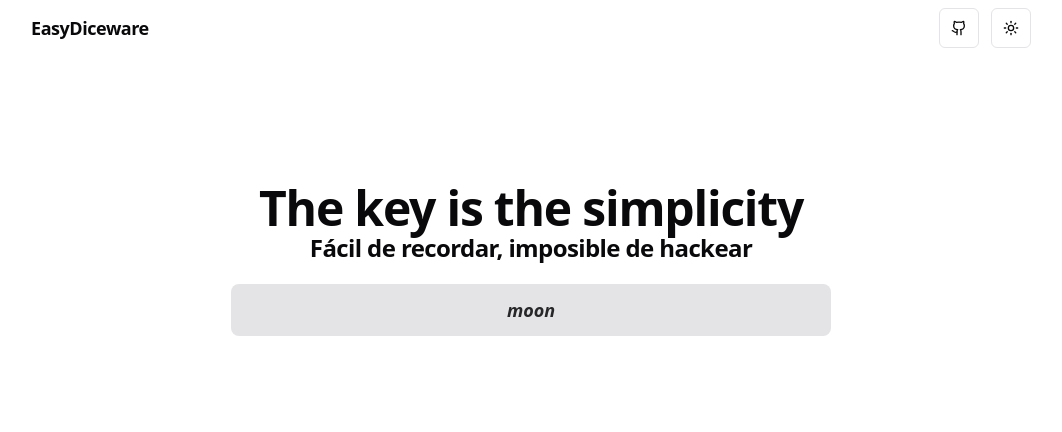
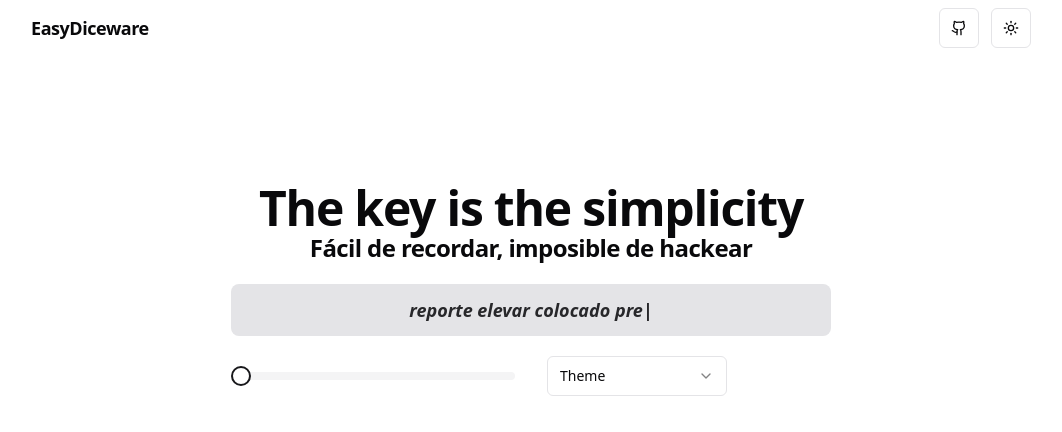
Before and after one commit to dgox16/easy-diceware, a React (Vite) app in the folder frontend/: page / in a window 1280 px wide. Shown: the top 432 px of the page, without its empty margins (109-1171 px from the left). Built offline with nearby package versions, Linux system fonts and the light colour scheme.

Commit message:
Se creo el esqueleto del formulario

```diff
--- a/frontend/package.json
+++ b/frontend/package.json
@@ -11,6 +11,8 @@
   },
   "dependencies": {
     "@radix-ui/react-dropdown-menu": "^2.1.2",
+    "@radix-ui/react-select": "^2.1.2",
+    "@radix-ui/react-slider": "^1.2.1",
     "@radix-ui/react-slot": "^1.1.0",
     "@vitejs/plugin-react": "^4.3.2",
     "class-variance-authority": "^0.7.0",
@@ -18,6 +20,7 @@
     "lucide-react": "^0.453.0",
     "react": "^18.3.1",
     "react-dom": "^18.3.1",
+    "react-type-animation": "^3.2.0",
     "tailwind-merge": "^2.5.4",
     "tailwindcss-animate": "^1.0.7"
   },
--- a/frontend/src/App.tsx
+++ b/frontend/src/App.tsx
@@ -1,12 +1,7 @@
 import {MainLayout} from "@/layouts/MainLayout.tsx";
 import {useEffect, useState} from "react";
-
-const dicewarePasswords = [
-    "volcano monkey whisker sunset",
-    "moon river dragon shadow",
-    "cactus eagle thunder paper",
-    "night crystal ocean ripple"
-];
+import {PasswordAnimate} from "@/components/PasswordAnimate.tsx";
+import {PasswordForm} from "@/components/PasswordForm.tsx";
 
 function App() {
     const [isSpanish, setIsSpanish] = useState(false);
@@ -15,34 +10,13 @@
         const userLanguage = navigator.language
         setIsSpanish(userLanguage.startsWith('es'));
     }, []);
-    const [displayedText, setDisplayedText] = useState("");
-    const [currentPassword, setCurrentPassword] = useState(0);
-    const [charIndex, setCharIndex] = useState(0);
-
-    useEffect(() => {
-        const password = dicewarePasswords[currentPassword];
-        if (charIndex < password.length) {
-            const timeout = setTimeout(() => {
-                setDisplayedText(prev => prev + password[charIndex]);
-                setCharIndex(charIndex + 1);
-            }, 100);
-            return () => clearTimeout(timeout);
-        } else {
-            const resetTimeout = setTimeout(() => {
-                setDisplayedText("");
-                setCharIndex(0);
-                setCurrentPassword((currentPassword + 1) % dicewarePasswords.length);
-            }, 2000);
-            return () => clearTimeout(resetTimeout);
-        }
-    }, [charIndex, currentPassword]);
 
     return (
         <MainLayout>
             <div className="flex justify-center mt-32 flex-col">
                 <div className="flex justify-center">
                     <h1 className="scroll-m-20 text-5xl font-extrabold tracking-tight">
-                        {isSpanish ? "La clave es la simplicidad" : " The key is the simplicity"}
+                        {isSpanish ? "La clave es la simplicidad" : "The key is the simplicity"}
                     </h1>
 
                 </div>
@@ -51,12 +25,8 @@
                         Fácil de recordar, imposible de hackear
                     </h2>
                 </div>
-                <div className="flex justify-center mt-5">
-                    <div
-                        className="text-center text-lg w-[600px] bg-zinc-200 dark:bg-zinc-800 rounded-lg py-3 italic font-semibold text-zinc-800 dark:text-zinc-200">
-                        {displayedText || <span>&nbsp;</span>}
-                    </div>
-                </div>
+                <PasswordAnimate/>
+                <PasswordForm/>
             </div>
         </MainLayout>
     )
--- /dev/null
+++ b/frontend/src/components/PasswordAnimate.tsx
@@ -0,0 +1,25 @@
+import {TypeAnimation} from "react-type-animation";
+
+export const PasswordAnimate = () => {
+    return (
+        <div className="flex justify-center mt-5">
+            <div
+                className="text-center text-lg w-[600px] bg-zinc-200 dark:bg-zinc-800 rounded-lg py-3 italic font-semibold text-zinc-800 dark:text-zinc-300">
+                <TypeAnimation
+                    sequence={[
+                        'nivel bruja garrido maximizar',
+                        500,
+                        'reporte elevar colocado prensa',
+                        500,
+                        'reja proveedor taller pasaje',
+                        500,
+                        'bala motor regular autopista',
+                        500,
+                    ]}
+                    speed={40}
+                    repeat={Infinity}
+                />
+            </div>
+        </div>
+    );
+};
--- /dev/null
+++ b/frontend/src/components/PasswordForm.tsx
@@ -0,0 +1,29 @@
+import {Slider} from "@/components/ui/slider"
+import {
+    Select,
+    SelectContent,
+    SelectItem,
+    SelectTrigger,
+    SelectValue,
+} from "@/components/ui/select"
+
+export const PasswordForm = () => {
+    return (
+        <div className="flex justify-center mt-5">
+            <div className="grid grid-cols-2 gap-8 w-[600px]">
+                <Slider defaultValue={[3]} min={3} max={6} step={1} onValueChange={(e) => console.log(e)}/>
+                <Select>
+                    <SelectTrigger className="w-[180px]">
+                        <SelectValue placeholder="Theme"/>
+                    </SelectTrigger>
+                    <SelectContent>
+                        <SelectItem value="light">Light</SelectItem>
+                        <SelectItem value="dark">Dark</SelectItem>
+                        <SelectItem value="system">System</SelectItem>
+                    </SelectContent>
+                </Select>
+
+            </div>
+        </div>
+    );
+};
--- /dev/null
+++ b/frontend/src/components/ui/select.tsx
@@ -0,0 +1,158 @@
+import * as React from "react"
+import * as SelectPrimitive from "@radix-ui/react-select"
+import { Check, ChevronDown, ChevronUp } from "lucide-react"
+
+import { cn } from "@/lib/utils"
+
+const Select = SelectPrimitive.Root
+
+const SelectGroup = SelectPrimitive.Group
+
+const SelectValue = SelectPrimitive.Value
+
+const SelectTrigger = React.forwardRef<
+  React.ElementRef<typeof SelectPrimitive.Trigger>,
+  React.ComponentPropsWithoutRef<typeof SelectPrimitive.Trigger>
+>(({ className, children, ...props }, ref) => (
+  <SelectPrimitive.Trigger
+    ref={ref}
+    className={cn(
+      "flex h-10 w-full items-center justify-between rounded-md border border-input bg-background px-3 py-2 text-sm ring-offset-background placeholder:text-muted-foreground focus:outline-none focus:ring-2 focus:ring-ring focus:ring-offset-2 disabled:cursor-not-allowed disabled:opacity-50 [&>span]:line-clamp-1",
+      className
+    )}
+    {...props}
+  >
+    {children}
+    <SelectPrimitive.Icon asChild>
+      <ChevronDown className="h-4 w-4 opacity-50" />
+    </SelectPrimitive.Icon>
+  </SelectPrimitive.Trigger>
+))
+SelectTrigger.displayName = SelectPrimitive.Trigger.displayName
+
+const SelectScrollUpButton = React.forwardRef<
+  React.ElementRef<typeof SelectPrimitive.ScrollUpButton>,
+  React.ComponentPropsWithoutRef<typeof SelectPrimitive.ScrollUpButton>
+>(({ className, ...props }, ref) => (
+  <SelectPrimitive.ScrollUpButton
+    ref={ref}
+    className={cn(
+      "flex cursor-default items-center justify-center py-1",
+      className
+    )}
+    {...props}
+  >
+    <ChevronUp className="h-4 w-4" />
+  </SelectPrimitive.ScrollUpButton>
+))
+SelectScrollUpButton.displayName = SelectPrimitive.ScrollUpButton.displayName
+
+const SelectScrollDownButton = React.forwardRef<
+  React.ElementRef<typeof SelectPrimitive.ScrollDownButton>,
+  React.ComponentPropsWithoutRef<typeof SelectPrimitive.ScrollDownButton>
+>(({ className, ...props }, ref) => (
+  <SelectPrimitive.ScrollDownButton
+    ref={ref}
+    className={cn(
+      "flex cursor-default items-center justify-center py-1",
+      className
+    )}
+    {...props}
+  >
+    <ChevronDown className="h-4 w-4" />
+  </SelectPrimitive.ScrollDownButton>
+))
+SelectScrollDownButton.displayName =
+  SelectPrimitive.ScrollDownButton.displayName
+
+const SelectContent = React.forwardRef<
+  React.ElementRef<typeof SelectPrimitive.Content>,
+  React.ComponentPropsWithoutRef<typeof SelectPrimitive.Content>
+>(({ className, children, position = "popper", ...props }, ref) => (
+  <SelectPrimitive.Portal>
+    <SelectPrimitive.Content
+      ref={ref}
+      className={cn(
+        "relative z-50 max-h-96 min-w-[8rem] overflow-hidden rounded-md border bg-popover text-popover-foreground shadow-md data-[state=open]:animate-in data-[state=closed]:animate-out data-[state=closed]:fade-out-0 data-[state=open]:fade-in-0 data-[state=closed]:zoom-out-95 data-[state=open]:zoom-in-95 data-[side=bottom]:slide-in-from-top-2 data-[side=left]:slide-in-from-right-2 data-[side=right]:slide-in-from-left-2 data-[side=top]:slide-in-from-bottom-2",
+        position === "popper" &&
+          "data-[side=bottom]:translate-y-1 data-[side=left]:-translate-x-1 data-[side=right]:translate-x-1 data-[side=top]:-translate-y-1",
+        className
+      )}
+      position={position}
+      {...props}
+    >
+      <SelectScrollUpButton />
+      <SelectPrimitive.Viewport
+        className={cn(
+          "p-1",
+          position === "popper" &&
+            "h-[var(--radix-select-trigger-height)] w-full min-w-[var(--radix-select-trigger-width)]"
+        )}
+      >
+        {children}
+      </SelectPrimitive.Viewport>
+      <SelectScrollDownButton />
+    </SelectPrimitive.Content>
+  </SelectPrimitive.Portal>
+))
+SelectContent.displayName = SelectPrimitive.Content.displayName
+
+const SelectLabel = React.forwardRef<
+  React.ElementRef<typeof SelectPrimitive.Label>,
+  React.ComponentPropsWithoutRef<typeof SelectPrimitive.Label>
+>(({ className, ...props }, ref) => (
+  <SelectPrimitive.Label
+    ref={ref}
+    className={cn("py-1.5 pl-8 pr-2 text-sm font-semibold", className)}
+    {...props}
+  />
+))
+SelectLabel.displayName = SelectPrimitive.Label.displayName
+
+const SelectItem = React.forwardRef<
+  React.ElementRef<typeof SelectPrimitive.Item>,
+  React.ComponentPropsWithoutRef<typeof SelectPrimitive.Item>
+>(({ className, children, ...props }, ref) => (
+  <SelectPrimitive.Item
+    ref={ref}
+    className={cn(
+      "relative flex w-full cursor-default select-none items-center rounded-sm py-1.5 pl-8 pr-2 text-sm outline-none focus:bg-accent focus:text-accent-foreground data-[disabled]:pointer-events-none data-[disabled]:opacity-50",
+      className
+    )}
+    {...props}
+  >
+    <span className="absolute left-2 flex h-3.5 w-3.5 items-center justify-center">
+      <SelectPrimitive.ItemIndicator>
+        <Check className="h-4 w-4" />
+      </SelectPrimitive.ItemIndicator>
+    </span>
+
+    <SelectPrimitive.ItemText>{children}</SelectPrimitive.ItemText>
+  </SelectPrimitive.Item>
+))
+SelectItem.displayName = SelectPrimitive.Item.displayName
+
+const SelectSeparator = React.forwardRef<
+  React.ElementRef<typeof SelectPrimitive.Separator>,
+  React.ComponentPropsWithoutRef<typeof SelectPrimitive.Separator>
+>(({ className, ...props }, ref) => (
+  <SelectPrimitive.Separator
+    ref={ref}
+    className={cn("-mx-1 my-1 h-px bg-muted", className)}
+    {...props}
+  />
+))
+SelectSeparator.displayName = SelectPrimitive.Separator.displayName
+
+export {
+  Select,
+  SelectGroup,
+  SelectValue,
+  SelectTrigger,
+  SelectContent,
+  SelectLabel,
+  SelectItem,
+  SelectSeparator,
+  SelectScrollUpButton,
+  SelectScrollDownButton,
+}
--- /dev/null
+++ b/frontend/src/components/ui/slider.tsx
@@ -0,0 +1,26 @@
+import * as React from "react"
+import * as SliderPrimitive from "@radix-ui/react-slider"
+
+import { cn } from "@/lib/utils"
+
+const Slider = React.forwardRef<
+  React.ElementRef<typeof SliderPrimitive.Root>,
+  React.ComponentPropsWithoutRef<typeof SliderPrimitive.Root>
+>(({ className, ...props }, ref) => (
+  <SliderPrimitive.Root
+    ref={ref}
+    className={cn(
+      "relative flex w-full touch-none select-none items-center",
+      className
+    )}
+    {...props}
+  >
+    <SliderPrimitive.Track className="relative h-2 w-full grow overflow-hidden rounded-full bg-secondary">
+      <SliderPrimitive.Range className="absolute h-full bg-primary" />
+    </SliderPrimitive.Track>
+    <SliderPrimitive.Thumb className="block h-5 w-5 rounded-full border-2 border-primary bg-background ring-offset-background transition-colors focus-visible:outline-none focus-visible:ring-2 focus-visible:ring-ring focus-visible:ring-offset-2 disabled:pointer-events-none disabled:opacity-50" />
+  </SliderPrimitive.Root>
+))
+Slider.displayName = SliderPrimitive.Root.displayName
+
+export { Slider }
```
Also changed, not shown: 1 other file (tests, documents, lock files or other folders).
